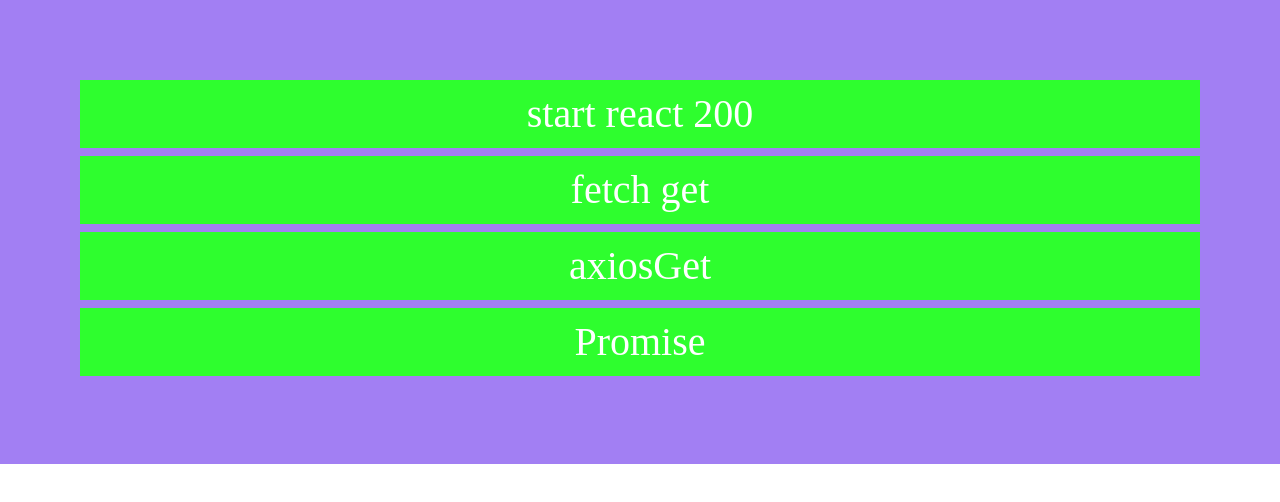
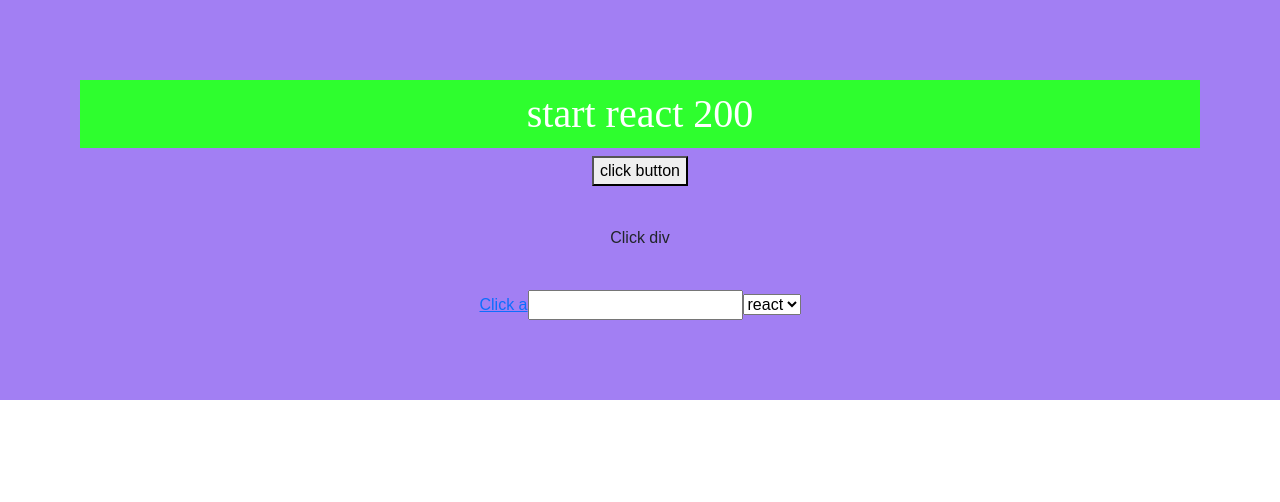
Before and after one commit to unow30/react200, a React (Create React App) app: page / in a window 1280 px wide. Shown: the top 502 px of the page. Built offline with nearby package versions, Linux system fonts and the light colour scheme; no server answers.

Commit message:
R065_Promise
R065_Promise test

22-05-25 09:16

```diff
--- a/src/App.js
+++ b/src/App.js
@@ -1,17 +1,15 @@
 import React from 'react';
 import './App.css';
-import FetchGet from './list/R059_FetchGet';
-import AxiosGet from './list/R601_AxiosGet';
-import Promise from './list/R065_Promise';
+import ReactonClick from './list/R066_onClick';
+import ReactChange from './list/R067_onChange';
 
 import 'bootstrap/dist/css/bootstrap.css';
 export default function App() {
 	return (
 		<div className="App">
 			<h1>start react 200</h1>
-			<FetchGet />
-			<AxiosGet />
-			<Promise/>
+			<ReactonClick/>
+			<ReactChange/>
 		</div>
 	);
 }
--- /dev/null
+++ b/src/list/R066_onClick.js
@@ -0,0 +1,21 @@
+import React, {Component} from 'react'
+
+class R066_onClick extends Component {
+
+	buttonClick = (param)=>{
+		if(typeof param != 'string') param = "Click a" //param을 받지 않아도 정상적으로 실행할 수 있다.
+		console.log('param :'+param);
+	}
+
+	render(){
+		return (
+			<>
+				<button onClick={e=> this.buttonClick("Click button")}>click button</button>
+				<div onClick={e=> this.buttonClick("Click div")}>Click div</div>
+				<a href="javascript:" onClick={this.buttonClick}>Click a</a>
+			</>
+		)
+	}
+}
+
+export default R066_onClick
--- /dev/null
+++ b/src/list/R067_onChange.js
@@ -0,0 +1,24 @@
+import React, {Component} from 'react'
+
+class R067_onChange extends Component {
+
+	change = (e) =>{
+		let val = e.target.value
+		console.log('param :'+val)
+		//test 브런치 데이터
+	}
+
+	render() {
+		return (
+			<>
+				<input type={"text"} onChange={this.change}/>
+				<select onChange={this.change}>
+					<option value="react">react</option>
+					<option value="200">200</option>
+				</select>
+			</>
+		)
+	}
+}
+
+export default R067_onChange
```
